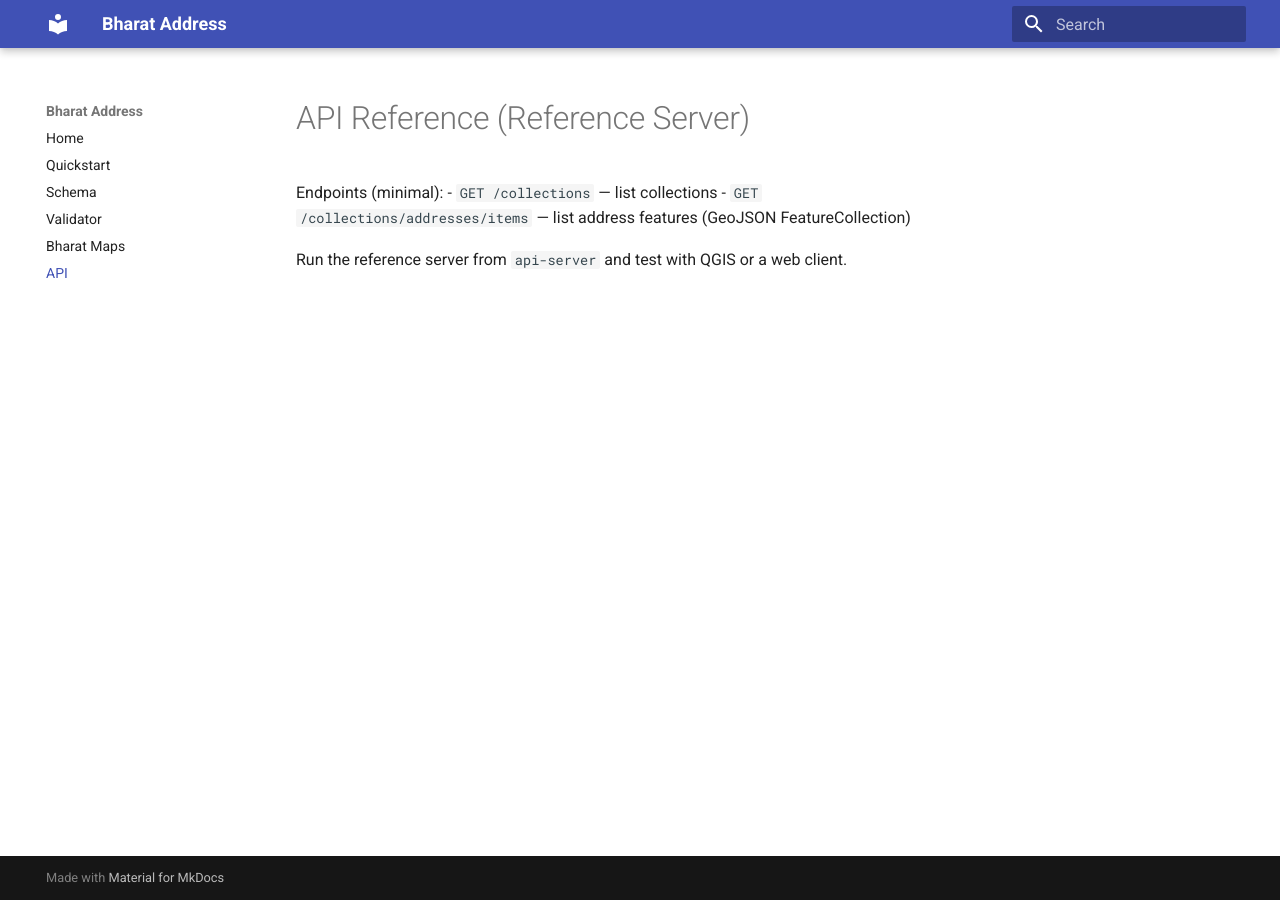
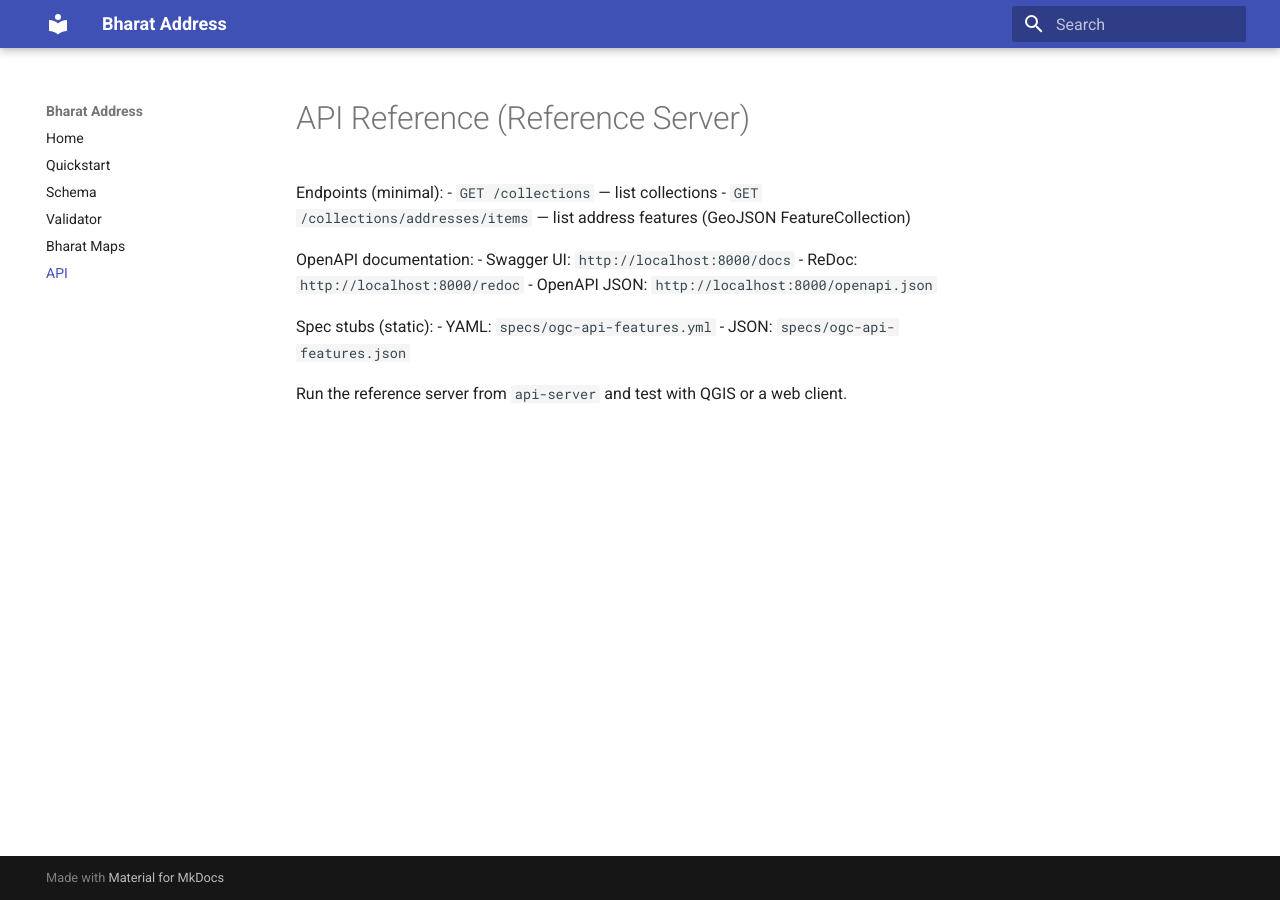
Before and after one commit to BharatAddress/docs-site, an MkDocs documentation site: the page built from docs/api.md, in a window 1280 px wide. Built offline with MkDocs 1.6.1 and Material for MkDocs 9.7.7, drawn with Linux system fonts in a browser that asks for light colours.

Commit message:
docs: link Swagger, ReDoc, and OpenAPI JSON

```diff
--- a/docs/api.md
+++ b/docs/api.md
@@ -4,4 +4,13 @@ Endpoints (minimal):
 - `GET /collections` — list collections
 - `GET /collections/addresses/items` — list address features (GeoJSON FeatureCollection)
 
+OpenAPI documentation:
+- Swagger UI: `http://localhost:8000/docs`
+- ReDoc: `http://localhost:8000/redoc`
+- OpenAPI JSON: `http://localhost:8000/openapi.json`
+
+Spec stubs (static):
+- YAML: `specs/ogc-api-features.yml`
+- JSON: `specs/ogc-api-features.json`
+
 Run the reference server from `api-server` and test with QGIS or a web client.
```
